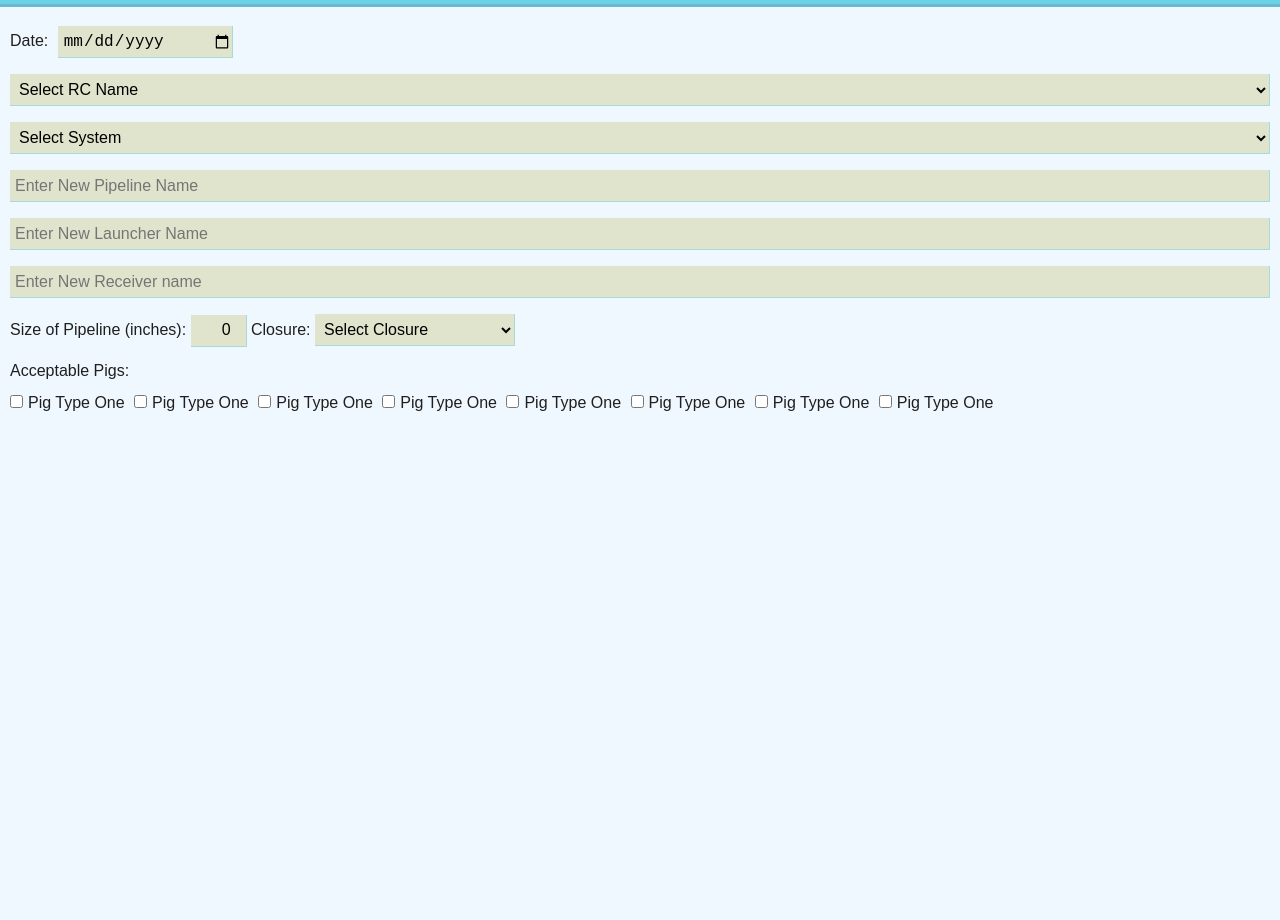
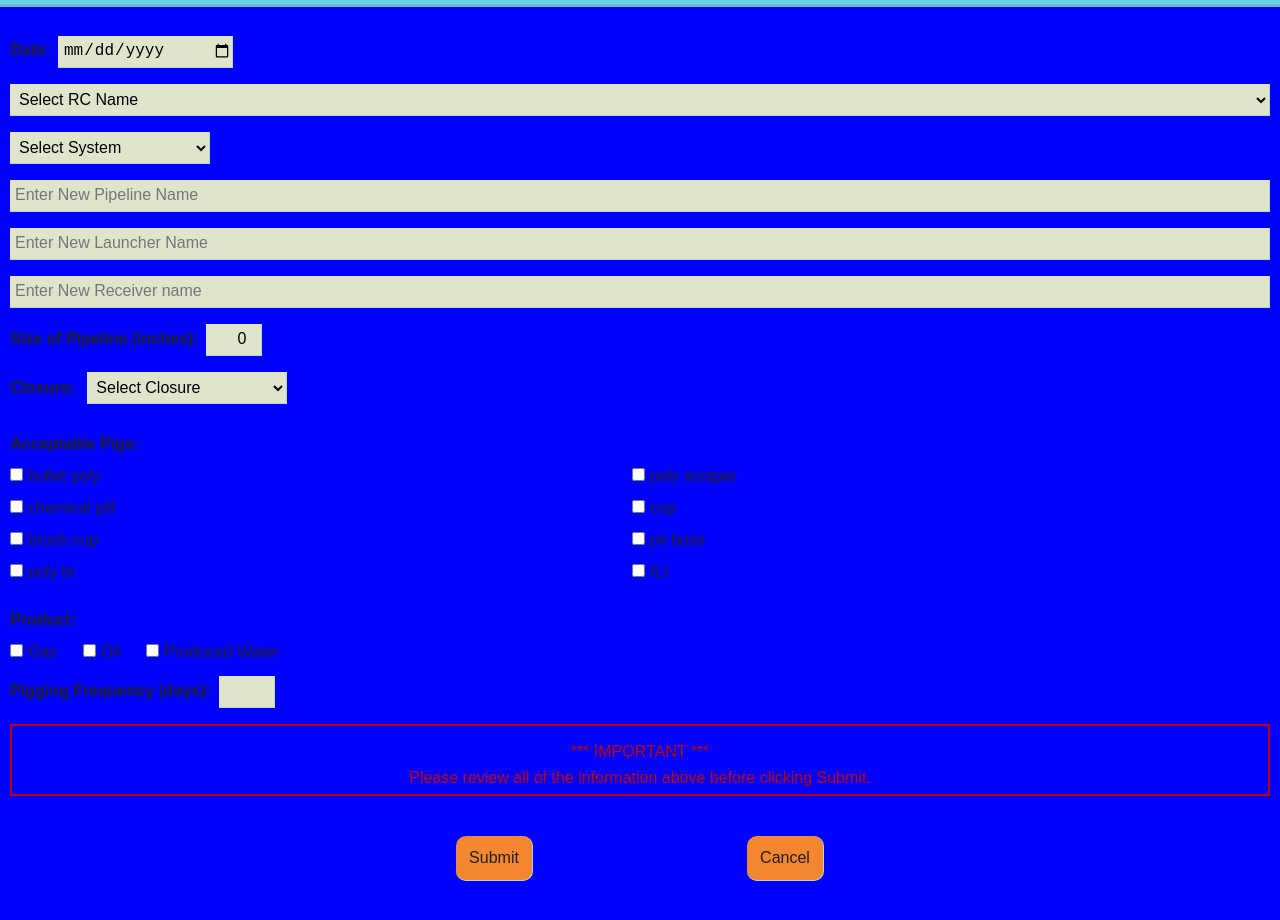
Before and after one commit to KSherrell/pipeline-pigging-ops-fullstack-capstone-project, a website: page index.html in a window 1280 px wide. Shown: the part 38-958 px from the top of the page. Before the commit the page ends 800 px from the top, so only its background shows below. Drawn offline with nearby package versions, Linux system fonts and the light colour scheme; a web font is replaced by a local one.

Commit message:
finished html/css for Foreman Add Pipeline screen

```diff
--- a/css/main.css
+++ b/css/main.css
@@ -10,7 +10,6 @@ html {}
 }
 
 body {
-    background-color: #FFFFFF;
     font-family: 'Vollkorn', serif;
     color: #1F1F1F;
 }
@@ -24,6 +23,7 @@ hr {
     body {
         font-size: 14px;
         font-family: 'Monda', sans-serif;
+        background-color: #ffffff;
     }
     header {
         position: fixed;
@@ -511,10 +511,7 @@ hr {
         text-align: center;
         color: #bd0000;
         border: 2px solid #bd0000;
-    }
-    .foreman-update-history-container div.warning span {
-        display: inline-block;
-        margin-bottom: .5rem;
+        padding: .5rem;
     }
     .foreman-update-history-container div.submit-cancel-delete {
         width: 100%;
@@ -553,34 +550,78 @@ padding-right: 0;
         vertical-align: baseline;
         margin: 1rem 0 0;
     }
-    .foreman-add-pipeline-container form p{
-        margin-top: 1rem;
+    .foreman-add-pipeline-container form p {
+        display: inline-block;
+        margin: 2rem .5rem 0 0;
+        font-weight: bold;
     }
+    .foreman-add-pipeline-container form div div p {
+        margin: 1rem .5rem 0 0;
+    }
+    .foreman-add-pipeline-container div.checkboxes-pigs div {
+        display: inline-block;
+        width: 49%;
+    }
+    .foreman-add-pipeline-container div.checkboxes-product div {
+        display: inline-block;
+        width: auto;
+        padding-right: 1rem;
+    }
+    .foreman-add-pipeline-container div.checkboxes-product div:last-of-type {
+        padding-right: 0;
+    }
+}
+
 .foreman-add-pipeline-container form input[type='checkbox'] {
     height: auto;
     width: auto;
     vertical-align: baseline;
     margin: 1rem 0 0;
 }
+
 .foreman-add-pipeline-container form input[type='checkbox']+label {
     padding-left: 5px;
 }
-    .foreman-update-pipeline-container {}
-    .foreman-assign-user-role-container {}
-    .foreman-update-user-container {}
-    .viewonly-schedule-container {}
-    .viewonly-debris-container {}
-    footer {}
+
+.foreman-add-pipeline-container div.warning {
+    margin: 1rem auto;
+    text-align: center;
+    color: #bd0000;
+    border: 2px solid #bd0000;
+    padding: .5rem;
 }
 
+.foreman-update-pipeline-container {}
+
+.foreman-assign-user-role-container {}
+
+.foreman-update-user-container {}
+
+.viewonly-schedule-container {}
+
+.viewonly-debris-container {}
+
+footer {}
+
+
+}
+@media only screen and (min-width: 375px) {
+    body {
+        background-color: black;
+    }
+}
 @media only screen and (min-width: 414px) {
     body {
-        background-color: antiquewhite;
+        background-color: blueviolet;
     }
 }
-
 @media only screen and (min-width: 768px) {
     body {
-        background-color: aliceblue;
+        background-color: skyblue;
     }
 }
+@media only screen and (min-width: 1024px) {
+    body {
+        background-color: blue;
+    }
+}
--- a/index.html
+++ b/index.html
@@ -806,12 +806,12 @@
         <p>Pipeline Name</p>
         <p>L/R Site Name</p>
     </div>
-    <div class="warning">
-        <p>***Warning***</p>
-        <p><span>Updates submitted below will</span>
-            <span>PERMANENTLY REPLACE</span>
-            <span>the current information.</span></p>
-    </div>
+<div class="warning">
+<p>***Warning***</p>
+<p>Updates submitted below will</p>
+<p>PERMANENTLY REPLACE</p>
+<p>the current information.</p>
+</div>
     <form id="updateHistory" method="">
         <div>
             <p>Date: <span><input type="date" name="pigging-date" id="piggingDate" required></span></p>
@@ -886,7 +886,7 @@
     <main class="foreman-add-pipeline-container">
         <form id="addPipeline" method="">
             <div>
-                <label for="addPipelineDate">Date: </label><input type="date" name="add-pipeline-date" id="addPipelineDate" required>
+                <p>Date: </p><input type="date" name="add-pipeline-date" id="addPipelineDate" required>
             </div>
             <div>
                 <select name="rc-names" required>
@@ -907,30 +907,49 @@
                 <input type="text" id="newPipeline" name="new-pipeline" placeholder="Enter New Pipeline Name" required>
                 <input type="text" id="newLauncher" name="new-launcher" placeholder="Enter New Launcher Name" required>
                 <input type="text" id="newReceiver" name="new-receiver" placeholder="Enter New Receiver name" required>
-                <span>Size of Pipeline (inches): </span><input type="number" id="newPipelineSize" name="new-pipeline-size" value="0" required>
-                <span>Closure: </span>
-                <select name="pipeline-closures" required>
+                <div>
+                    <p>Size of Pipeline (inches): </p><input type="number" id="newPipelineSize" name="new-pipeline-size" value="0" required>
+                </div>
+                <div>
+                    <p>Closure:</p>
+                    <select name="pipeline-closures" required>
                     <option value="select-closure">Select Closure</option>
                     <option value="closure-one">Closure One</option>
                     <option value="closure-two">Closure Two</option>
                     <option value="closure-three">Closure Three</option>
                     <option value="closure-four">Closure Four</option>
                 </select>
+                </div>
+
                 <p>Acceptable Pigs:</p>
-                <input type="checkbox" name="acceptable-pigs" id="pigTypeOne"><label for="pigTypeOne">Pig Type One</label>
-                <input type="checkbox" name="acceptable-pigs" id="pigTypeOne"><label for="pigTypeOne">Pig Type One</label>
-                <input type="checkbox" name="acceptable-pigs" id="pigTypeOne"><label for="pigTypeOne">Pig Type One</label>
-                <input type="checkbox" name="acceptable-pigs" id="pigTypeOne"><label for="pigTypeOne">Pig Type One</label>
-                <input type="checkbox" name="acceptable-pigs" id="pigTypeOne"><label for="pigTypeOne">Pig Type One</label>
-                <input type="checkbox" name="acceptable-pigs" id="pigTypeOne"><label for="pigTypeOne">Pig Type One</label>
-                <input type="checkbox" name="acceptable-pigs" id="pigTypeOne"><label for="pigTypeOne">Pig Type One</label>
-                <input type="checkbox" name="acceptable-pigs" id="pigTypeOne"><label for="pigTypeOne">Pig Type One</label>
-
+                <div class="checkboxes-pigs">
+                    <div><input type="checkbox" name="acceptable-pigs" id="pigBulletPoly"><label for="pigBulletPoly">bullet poly</label></div>
+                    <div><input type="checkbox" name="acceptable-pigs" id="pigPolyScraper"><label for="pigPolyScraper">poly scraper</label></div>
+                    <div><input type="checkbox" name="acceptable-pigs" id="pigChemicalPill"><label for="pigChemicalPill">chemical pill</label></div>
+                    <div><input type="checkbox" name="acceptable-pigs" id="pigCup"><label for="pigCup">cup</label></div>
+                    <div><input type="checkbox" name="acceptable-pigs" id="pigBrushCup"><label for="pigBrushCup">brush cup</label></div>
+                    <div><input type="checkbox" name="acceptable-pigs" id="pigPitBoss"><label for="pigPitBoss">pit boss</label></div>
+                    <div><input type="checkbox" name="acceptable-pigs" id="pigPolyBi"><label for="pigPolyBi">poly bi</label></div>
+                    <div><input type="checkbox" name="acceptable-pigs" id="pigILI"><label for="pigILI">ILI</label></div>
+                </div>
+                <p>Product:</p>
+                <div class="checkboxes-product">
+                    <div><input type="checkbox" name="product" id="productGas"><label for="productGas">Gas</label></div>
+                    <div><input type="checkbox" name="product" id="productOil"><label for="productOil">Oil</label></div>
+                    <div><input type="checkbox" name="product" id="productProducedWater"><label for="productProducedWater">Produced Water</label></div>
+                </div>
+                <div>
+                    <p>Pigging Frequency (days): </p><input type="number" id="piggingFrequency" name="pigging-frequency" required>
+                </div>
             </div>
-
-
         </form>
-
+        <div class="warning">
+            <p>*** IMPORTANT ***</p>
+            <p>Please review all of the information above before clicking Submit.</p>
+        </div>
+        <div class="buttons">
+            <button form="addPipeline" type="submit">Submit</button><button type="button">Cancel</button>
+        </div>
     </main>
 
     <!--
```
Lines whose indentation alone changed are shown as unchanged.
